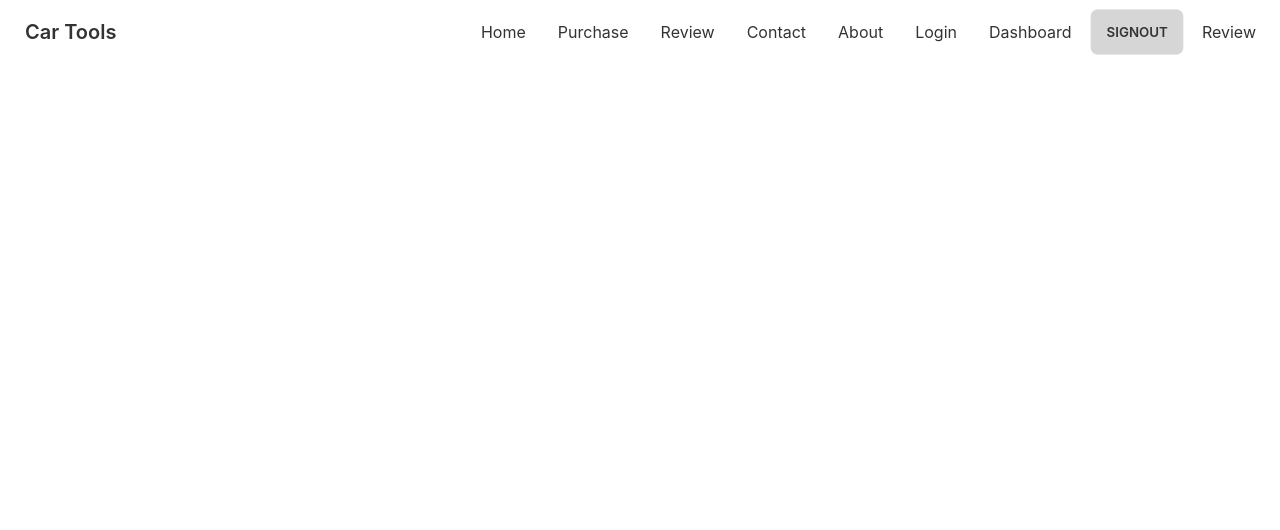
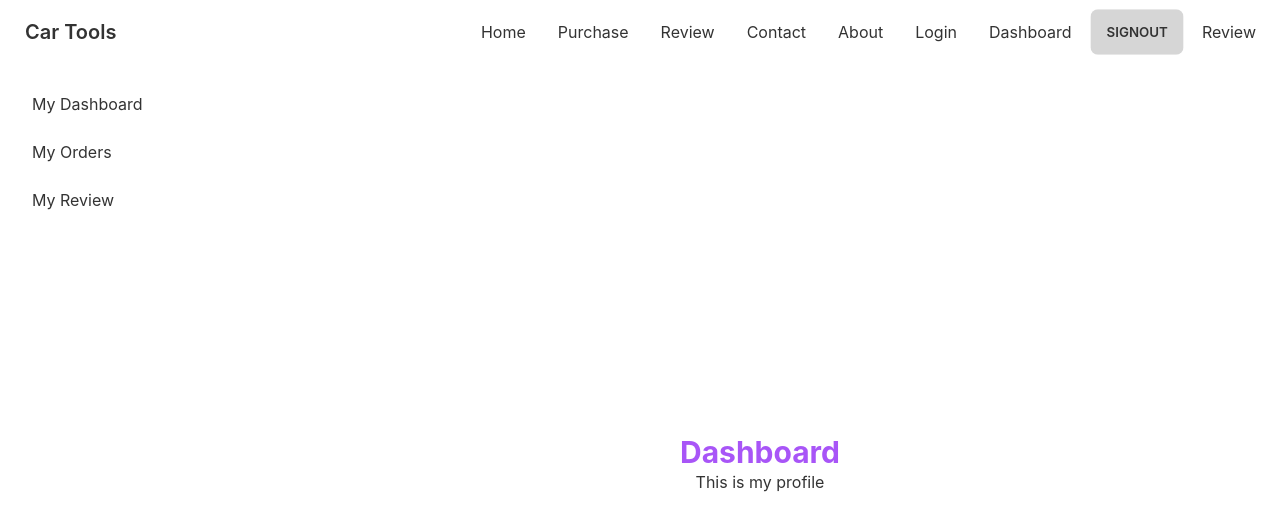
Before and after one commit to Afridi-AD/manufacture-website-client, a React (Create React App) app: page /dashboard in a window 1280 px wide. Shown: the top 530 px of the page. Built offline with nearby package versions, Linux system fonts and the light colour scheme; no server answers; sample sign-in values are in the browser's storage.

Commit message:
dashboard update

```diff
--- a/src/App.js
+++ b/src/App.js
@@ -5,6 +5,11 @@ import Home from './Pages/Home/Home';
 import Login from './Pages/Login/Login';
 import RequireAuth from './Pages/Login/RequireAuth';
 import SignUp from './Pages/Login/SignUp';
+import Dashboard from './Pages/Purchase/Dashboard/Dashboard';
+import MyDashboard from './Pages/Purchase/Dashboard/MyDashboard';
+import Myorders from './Pages/Purchase/Dashboard/Myorders';
+import Myprofile from './Pages/Purchase/Dashboard/Myprofile';
+import MyReview from './Pages/Purchase/Dashboard/MyReview';
 import Purchase from './Pages/Purchase/Purchase';
 import Navber from './Pages/Shared/Navber';
 
@@ -21,6 +26,15 @@ function App() {
            <Purchase></Purchase>
          </RequireAuth>
        }></Route>
+       <Route path='/appointment' element={
+          <RequireAuth>
+            <MyDashboard></MyDashboard>
+          </RequireAuth>}></Route>
+          <Route path='/dashboard' element={<RequireAuth><Dashboard/></RequireAuth>}>
+            <Route index element= {<Myprofile></Myprofile>}></Route>
+            <Route path='review' element= {<MyReview></MyReview>}></Route>
+            <Route path='myOrder' element= {<Myorders></Myorders>}></Route>
+          </Route>
      </Routes>
     </div>
   );
--- a/src/Pages/Home/Product.js
+++ b/src/Pages/Home/Product.js
@@ -1,7 +1,12 @@
 import React from 'react';
+import { useNavigate } from 'react-router-dom';
 
 const Product = ({product}) => {
     const {name,available,minimum,perUnit,img,description} =product
+    const navigate = useNavigate();
+    const handlePurchase =()=>{
+      navigate('/purchase');
+    }
 
     return (
         <div class=" card w-96 bg-base-100 shadow-xl">
@@ -15,7 +20,7 @@ const Product = ({product}) => {
     <p className='text-purple-500'>Minimum Order Unit : {minimum}</p>
     <p> <span className='text-green-500'>Description</span> : {description}</p>
     <div class="card-actions">
-      <button class="btn btn-primary">Buy Now</button>
+      <button onClick={handlePurchase} class="btn btn-primary">Buy Now</button>
     </div>
   </div>
 </div>
--- a/src/Pages/Login/SignUp.js
+++ b/src/Pages/Login/SignUp.js
@@ -35,7 +35,7 @@ const SignUp = () => {
         console.log(data);
        await createUserWithEmailAndPassword(data.email, data.password);
         // await updateProfile({displayName:data.name});
-        console.log('update done');
+        // console.log('update done');
         navigate('/appointment');
 
     }
--- a/src/Pages/Purchase/BuyProduct.js
+++ b/src/Pages/Purchase/BuyProduct.js
@@ -1,6 +1,6 @@
 import React from 'react';
 
-const BuyProduct = ({buy}) => {
+const BuyProduct = ({buy,setOrder}) => {
     const {name,available,minimum,perUnit,img,description} =buy
     return (
         <div class=" card w-96 bg-base-100 shadow-xl">
@@ -14,7 +14,10 @@ const BuyProduct = ({buy}) => {
           <p className='text-purple-500'>Minimum Order Unit : {minimum}</p>
           <p> <span className='text-green-500'>Description</span> : {description}</p>
           <div class="card-actions">
-            <button class="btn btn-primary">Buy Now</button>
+
+            <label for="purchase-modal"
+            onClick={()=>setOrder(buy)}
+            class="btn btn-primary">Buy Now</label>
           </div>
         </div>
       </div>
--- /dev/null
+++ b/src/Pages/Purchase/Dashboard/Dashboard.js
@@ -0,0 +1,28 @@
+import React from 'react';
+import { Link, Outlet } from 'react-router-dom';
+
+const Dashboard = () => {
+    return (
+        <div class="drawer drawer-mobile">
+        <input id="dashboard-sidebar" type="checkbox" class="drawer-toggle" />
+        <div class="drawer-content flex flex-col items-center justify-center">
+          <h2 className='text-3xl font-bold text-purple-500'>Dashboard</h2>
+          <Outlet></Outlet>
+
+
+        </div>
+        <div class="drawer-side">
+          <label for="dashboard-sidebar" class="drawer-overlay"></label>
+          <ul class="menu p-4 overflow-y-auto w-60 bg-base-100 text-base-content">
+            {/* <!-- Sidebar content here --> */}
+            <li><Link to="/dashboard"> My Dashboard</Link></li>
+            <li><Link to ="/dashboard/myOrder" >My Orders</Link></li>
+            <li><Link to ="/dashboard/review" >My Review</Link></li>
+          </ul>
+
+        </div>
+      </div>
+    );
+};
+
+export default Dashboard;
--- /dev/null
+++ b/src/Pages/Purchase/Dashboard/MyDashboard.js
@@ -0,0 +1,11 @@
+import React from 'react';
+
+const MyDashboard = () => {
+    return (
+        <div>
+           <h1>My dashboard</h1>
+        </div>
+    );
+};
+
+export default MyDashboard;
--- /dev/null
+++ b/src/Pages/Purchase/Dashboard/MyReview.js
@@ -0,0 +1,11 @@
+import React from 'react';
+
+const MyReview = () => {
+    return (
+        <div>
+            <h1>This is my review</h1>
+        </div>
+    );
+};
+
+export default MyReview;
--- /dev/null
+++ b/src/Pages/Purchase/Dashboard/Myorders.js
@@ -0,0 +1,11 @@
+import React from 'react';
+
+const Myorders = () => {
+    return (
+        <div>
+            <h1>This is my order</h1>
+        </div>
+    );
+};
+
+export default Myorders;
--- /dev/null
+++ b/src/Pages/Purchase/Dashboard/Myprofile.js
@@ -0,0 +1,11 @@
+import React from 'react';
+
+const Myprofile = () => {
+    return (
+        <div>
+            <h1>This is my profile</h1>
+        </div>
+    );
+};
+
+export default Myprofile;
--- a/src/Pages/Purchase/Purchase.js
+++ b/src/Pages/Purchase/Purchase.js
@@ -1,8 +1,10 @@
 import React, { useEffect, useState } from 'react';
 import BuyProduct from './BuyProduct';
+import PurchaseModal from './PurchaseModal';
 
 const Purchase = () => {
-    const [buys, setBuy] = useState([])
+    const [buys, setBuy] = useState([]);
+    const [order,setOrder] =useState(null);
     useEffect(() => {
         fetch('http://localhost:5000/products')
             .then(res => res.json())
@@ -15,10 +17,11 @@ const Purchase = () => {
               buys.map(buy=><BuyProduct
                 key={buy._id}
                 buy ={buy}
+                SetOrder ={setOrder}
               ></BuyProduct>)
             }
             </div>
-
+         { order && <PurchaseModal order={order} ></PurchaseModal>}
         </div>
     );
 };
--- /dev/null
+++ b/src/Pages/Purchase/PurchaseModal.js
@@ -0,0 +1,20 @@
+import React from 'react';
+
+const PurchaseModal = ({order}) => {
+    return (
+        <div>
+           <input type="checkbox" id="purchase-modal" class="modal-toggle" />
+<div class="modal modal-bottom sm:modal-middle">
+  <div class="modal-box">
+    <h3 class="font-bold text-lg">Congratulations random Interner user!</h3>
+    <p class="py-4">You've been selected for a chance to get one year of subscription to use Wikipedia for free!</p>
+    <div class="modal-action">
+      <label for="purchase-modal" class="btn ">Yay!</label>
+    </div>
+  </div>
+</div>
+        </div>
+    );
+};
+
+export default PurchaseModal;
```
